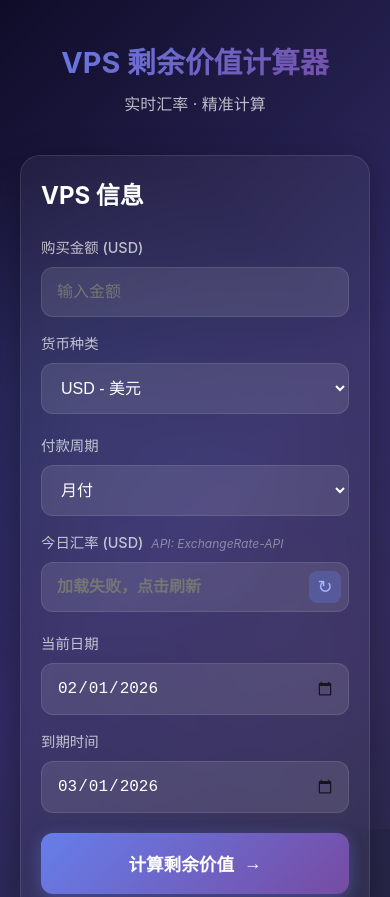
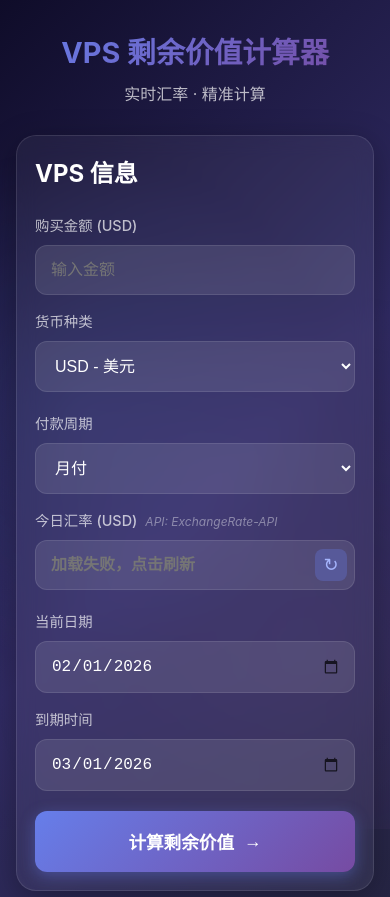
Before and after one commit to jx453331958/vps-calculator, a website: page public/index.html in a window 390 px wide. Shown: the top 897 px of the page. Drawn offline with nearby package versions, Linux system fonts and the light colour scheme; no server answers.

Commit message:
fix: 修复移动端内容右侧贴边问题
- 调整移动端容器左右内边距为16px，增加呼吸空间
- 优化卡片边距和内边距，防止内容溢出
- 统一移动端间距规范，提升视觉体验

Co-Authored-By: Claude Sonnet 4.5 <noreply@anthropic.com>

```diff
--- a/public/style.css
+++ b/public/style.css
@@ -554,6 +554,11 @@ input[type="date"]::-webkit-calendar-picker-indicator {
 }
 
 @media (max-width: 768px) {
+    .container {
+        padding: 30px 16px;
+        max-width: 100%;
+    }
+
     .title {
         font-size: 1.8rem;
         flex-direction: column;
@@ -619,8 +624,14 @@ input[type="date"]::-webkit-calendar-picker-indicator {
     }
 
     .card {
-        padding: 20px;
+        padding: 18px;
         overflow: hidden;
+        margin-left: 0;
+        margin-right: 0;
+    }
+
+    .header {
+        margin-bottom: 30px;
     }
 }
 
```
